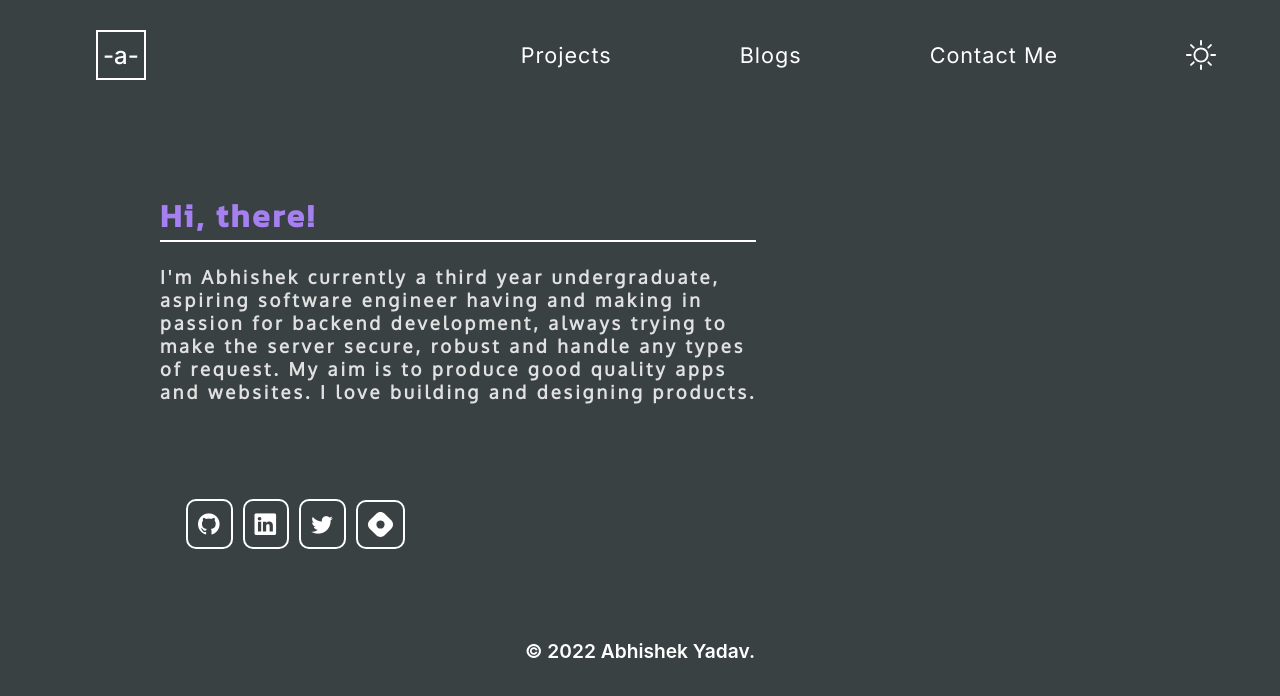
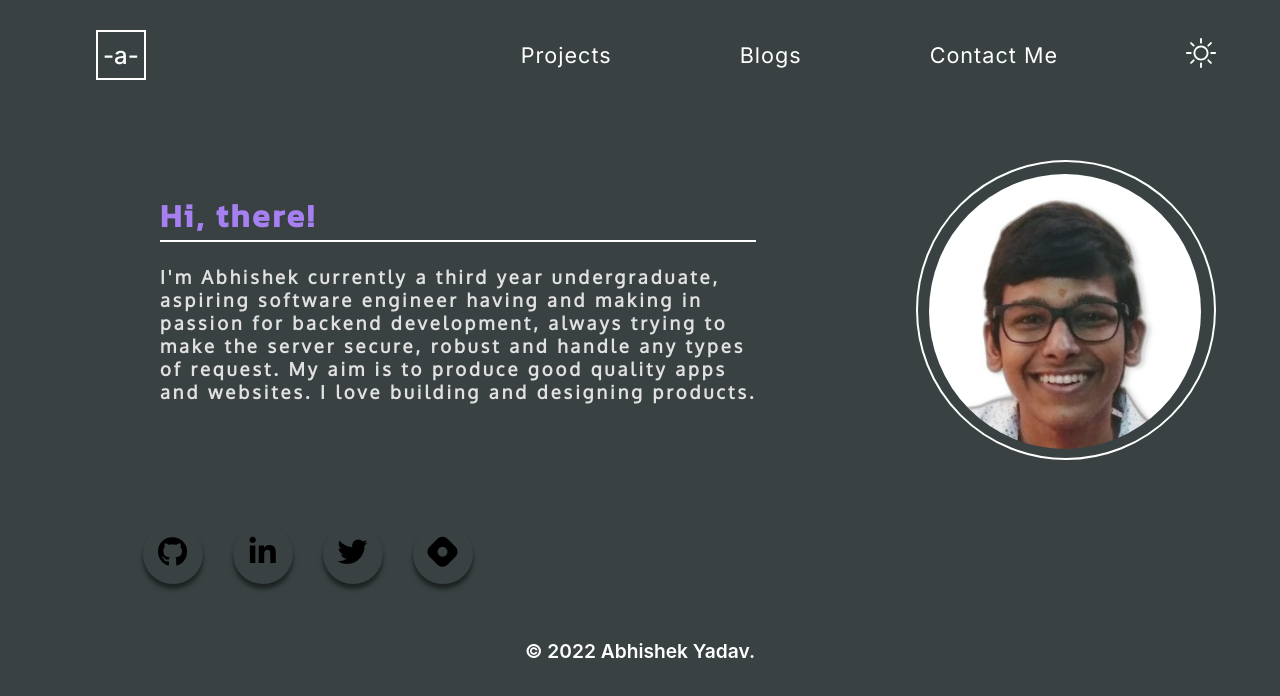
Before and after one commit to abhishekY2401/abhixyz, a React (Create React App) app: page / in a window 1280 px wide. Shown: the top 696 px of the page. Built offline with nearby package versions, Linux system fonts and the light colour scheme; a web font is replaced by a local one.

Commit message:
added photo and adjusted social links

```diff
--- a/public/index.html
+++ b/public/index.html
@@ -11,7 +11,8 @@
     />
     <link rel="stylesheet" href=“https://maxcdn.bootstrapcdn.com/font-awesome/4.7.0/css/font-awesome.min.css”/>
     <link rel="stylesheet" href="https://cdn.jsdelivr.net/npm/bootstrap-icons@1.8.1/font/bootstrap-icons.css">
-    <script src="https://kit.fontawesome.com/28524b1a00.js" crossorigin="anonymous"></script>
+    <script src="https://kit.fontawesome.com/222eaea251.js" crossorigin="anonymous"></script>
+    <link rel="stylesheet" href="https://cdn.jsdelivr.net/npm/@fortawesome/fontawesome-free@6.1.1/css/fontawesome.min.css" integrity="sha384-zIaWifL2YFF1qaDiAo0JFgsmasocJ/rqu7LKYH8CoBEXqGbb9eO+Xi3s6fQhgFWM" crossorigin="anonymous">
 
     <title>Abhishek Portfolio</title>
   </head>
--- a/src/App.css
+++ b/src/App.css
@@ -31,6 +31,22 @@ body::-webkit-scrollbar-thumb {
   display: flex;
 }
 
+.photo {
+  height: 300px;
+  width: 300px;
+  border: 2px solid #fff;
+  margin-top: 5rem;
+  margin-left: 8rem;
+  border-radius: 50%;
+
+}
+
+#myphoto {
+  border-radius: 50%;
+  margin-left: 0.8vw;
+  margin-top: 1.5vh;
+}
+
 
 .about-me-card > h4 > p {
     font-family: 'Kanit', sans-serif;
@@ -53,38 +69,54 @@ main {
   display: flex;
 }
 
-.social-links {
-  width: 20%;
+.social-links ul {
+  position: absolute;
+  padding: 0;
+  margin: 0;
   margin-top: 5vw;
-  margin-left: 11rem;
   display: flex;
   align-items: center;
+  margin-left: 10vw;
+}
+
+.social-links ul li {
+  list-style: none;
+  margin: 0 15px;
 }
 
 .github,
 .linkedin,
 .twitter,
 .hashnode {
-  display: inline-flex;
-  justify-content: center;
-  align-items: center;
-  margin-left: 10px;
-  padding: 10px;
-  border: 2px solid #fff;
-  border-radius: 10px;
-
+  position: relative;
+  display: block;
+  width: 60px;
+  height: 60px;
+  text-align: center;
+  background-color: #394142;
+  border-radius: 50%;
+  box-shadow: 0 5px 4px rgba(0, 0, 0, 0.5);
 }
 
-.twitter:hover {
-  color: rgb(92, 162, 237);
+.fa,
+.fa-brands {
+  font-size: 30px;
+  line-height: 56px;
+  transition: 0.6s;
+  color: #000;
 }
 
-.linkedin:hover {
-  color: rgb(28, 102, 181);
+.fa:hover,
+.fa-brands:hover {
+  color: #fff;
 }
 
+.twitter:hover,
+.linkedin:hover,
+.github:hover,
 .hashnode:hover {
-  color: #2962FF;
+  transform: translate(0, -10px);
+  transition: 0.2s;
 }
 
 .footer {
@@ -92,7 +124,7 @@ main {
   color: #fff;
   justify-content: center;
   align-items: center;
-  margin-top: 7%;
+  margin-top: 14%;
   margin-bottom: 10px;
 }
 
--- a/src/App.js
+++ b/src/App.js
@@ -1,5 +1,6 @@
 import "./App.css";
 import Navbar from "./Navbar";
+import my_photo from "./images/abhi_photo.png";
 
 function App() {
   return (
@@ -20,53 +21,56 @@ function App() {
               and websites. I love building and designing products.
             </h4>
           </div>
+          <div className="photo">
+            <img src={my_photo} alt="abhishek" id="myphoto" />
+          </div>
         </div>
       </main>
 
       <section>
         <div className="social-links">
+          <ul>
+            <li>
               <a
                 target="_blank"
                 href="https://github.com/abhishekY2401/"
                 className="github"
                 rel="noreferrer"
               >
-            <i class="bi bi-github"></i>
+                <i class="fa fa-github"></i>
               </a>
+            </li>
+            <li>
               <a
                 target="_blank"
                 href="https://www.linkedin.com/in/abhishek-yadav-1a1808205/"
                 className="linkedin"
                 rel="noreferrer"
               >
-            <i class="bi bi-linkedin"></i>
+                <i class="fa fa-linkedin"></i>
               </a>
+            </li>
+            <li>
               <a
                 target="_blank"
                 href="https://twitter.com/AbhiY2852"
                 className="twitter"
                 rel="noreferrer"
               >
-            <i class="bi bi-twitter"></i>
+                <i class="fa fa-twitter"></i>
               </a>
+            </li>
+            <li>
               <a
                 target="_blank"
                 href="https://abhi2048.hashnode.dev/"
                 className="hashnode"
                 rel="noreferrer"
               >
-            <svg
-              xmlns="http://www.w3.org/2000/svg"
-              viewBox="0 0 512 512"
-              width="25"
-              height="25"
-            >
-              <path
-                fill="#fff"
-                d="M35.19 171.1C-11.72 217.1-11.72 294 35.19 340.9L171.1 476.8C217.1 523.7 294 523.7 340.9 476.8L476.8 340.9C523.7 294 523.7 217.1 476.8 171.1L340.9 35.19C294-11.72 217.1-11.72 171.1 35.19L35.19 171.1zM315.5 315.5C282.6 348.3 229.4 348.3 196.6 315.5C163.7 282.6 163.7 229.4 196.6 196.6C229.4 163.7 282.6 163.7 315.5 196.6C348.3 229.4 348.3 282.6 315.5 315.5z"
-              />
-            </svg>
+                <i class="fa-brands fa-hashnode"></i>
               </a>
+            </li>
+          </ul>
         </div>
       </section>
 
--- a/src/Navbar.css
+++ b/src/Navbar.css
@@ -53,14 +53,12 @@ a {
 #me::before {
     content: '';
     position: absolute;
-    height: 0;
-    width: 0;
     border-radius: 15px;
     top: -10px;
     margin-left: -20px;
     text-align: center;
     background: rgba(255, 255, 255, 0.053);
-    transition: 0.3s;
+    transition: 0.15s;
 }
 
 #pro:hover::before,
--- a/src/Navbar.js
+++ b/src/Navbar.js
@@ -27,7 +27,9 @@ const Navbar = () => {
             </a>
           </li>
           <li>
-            <Sunlight class="sun" />
+            <a href="/">
+              <Sunlight class="sun" />
+            </a>
           </li>
         </ul>
       </nav>
```
Also changed, not shown: src/images/abhi_photo.png (added). Lines whose indentation alone changed are shown as unchanged.
